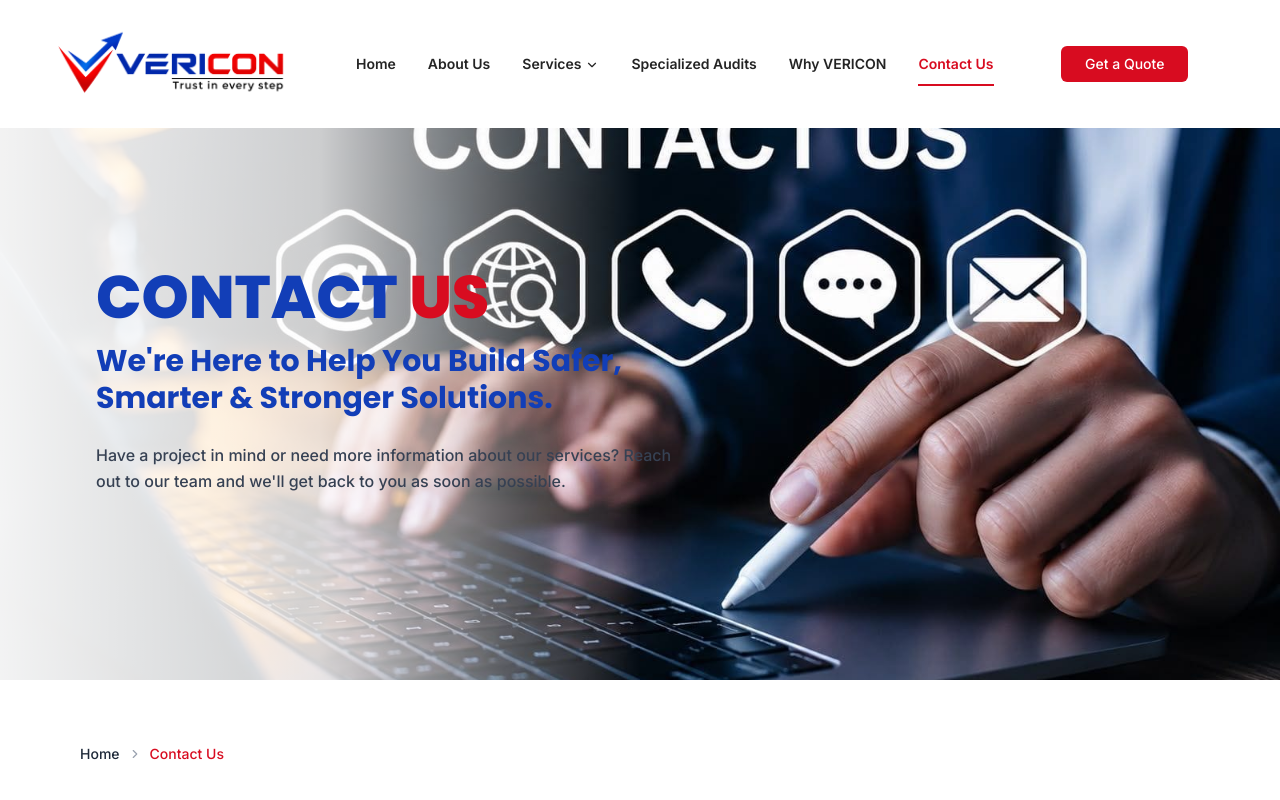
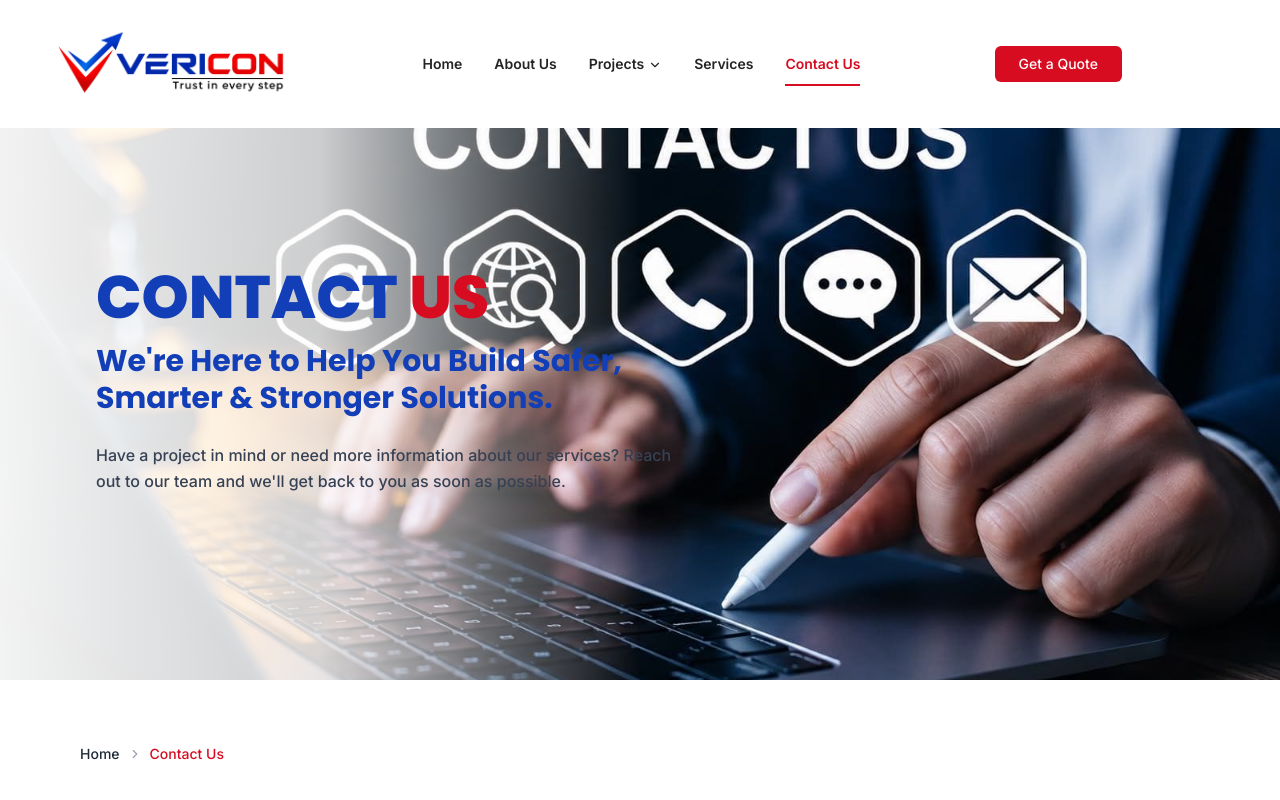
Before and after one commit to salesvericoneng-beep/Vericon, a React (Vite) app: page /contact in a window 1280 px wide. Shown: the top 800 px of the page. Built offline with nearby package versions, Linux system fonts and the light colour scheme.

Commit message:
Restore original header navigation links and Projects dropdown

```diff
--- a/src/components/Navbar.jsx
+++ b/src/components/Navbar.jsx
@@ -7,20 +7,16 @@ const navLinks = [
   { name: 'Home', path: '/' },
   { name: 'About Us', path: '/about' },
   {
-    name: 'Services',
+    name: 'Projects',
     path: '/services',
     dropdown: [
       { name: 'HVAC Solutions', path: '/services/hvac' },
       { name: 'Electrical Solutions', path: '/services/electrical' },
       { name: 'Fire Fighting Solutions', path: '/services/fire' },
-      { name: 'PHE Solutions', path: '/services/phe' },
-      { name: 'Annual Maintenance (AMC)', path: '/services/amc' },
-      { name: 'Revamp & Retrofits', path: '/services/retrofit' },
-      { name: 'Energy Optimization', path: '/services/energy-optimization' }
+      { name: 'PHE Solutions', path: '/services/phe' }
     ]
   },
-  { name: 'Specialized Audits', path: '/projects' },
-  { name: 'Why VERICON', path: '/why-vericon' },
+  { name: 'Services', path: '/projects' },
   { name: 'Contact Us', path: '/contact' }
 ];
 
```
